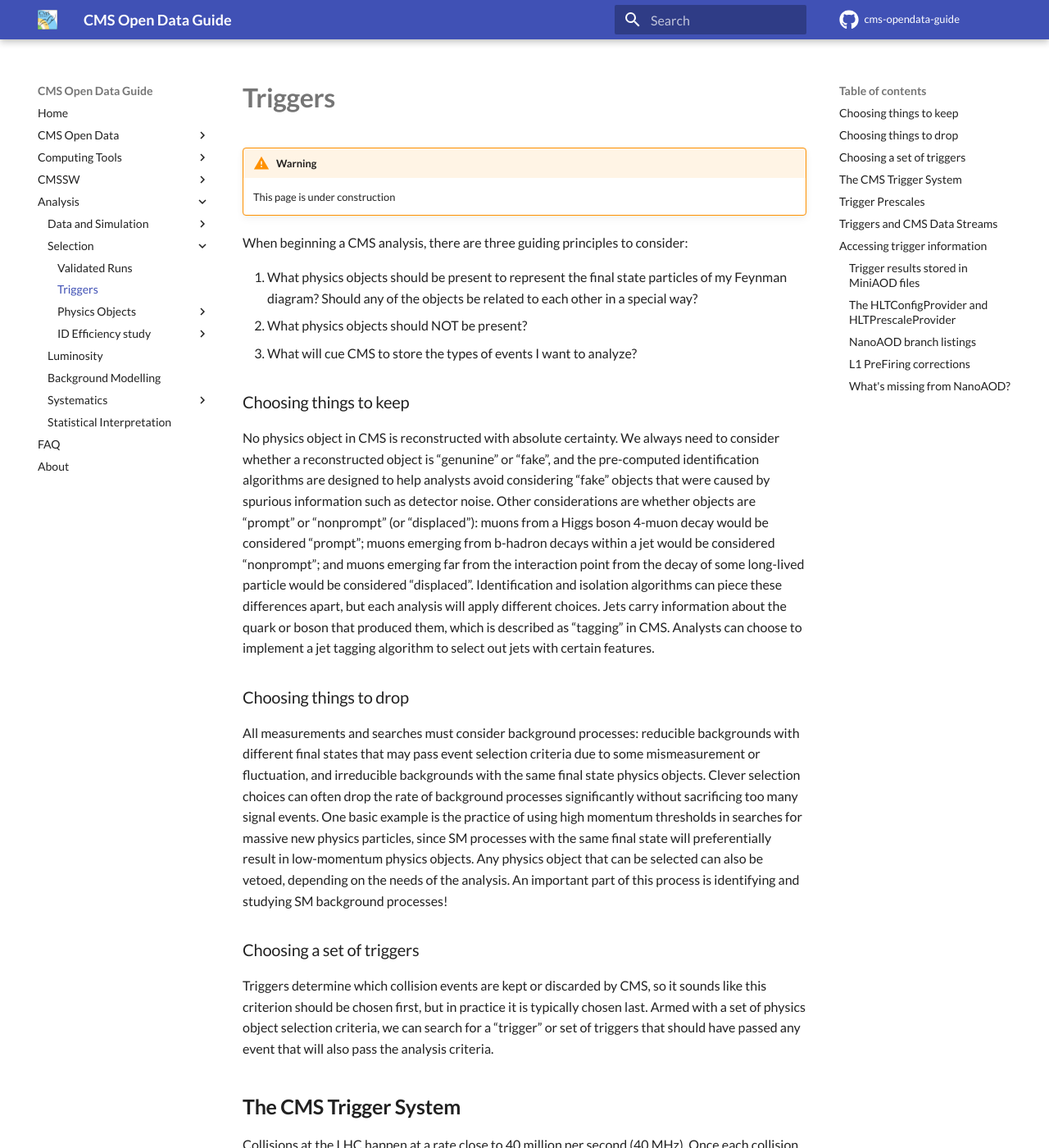
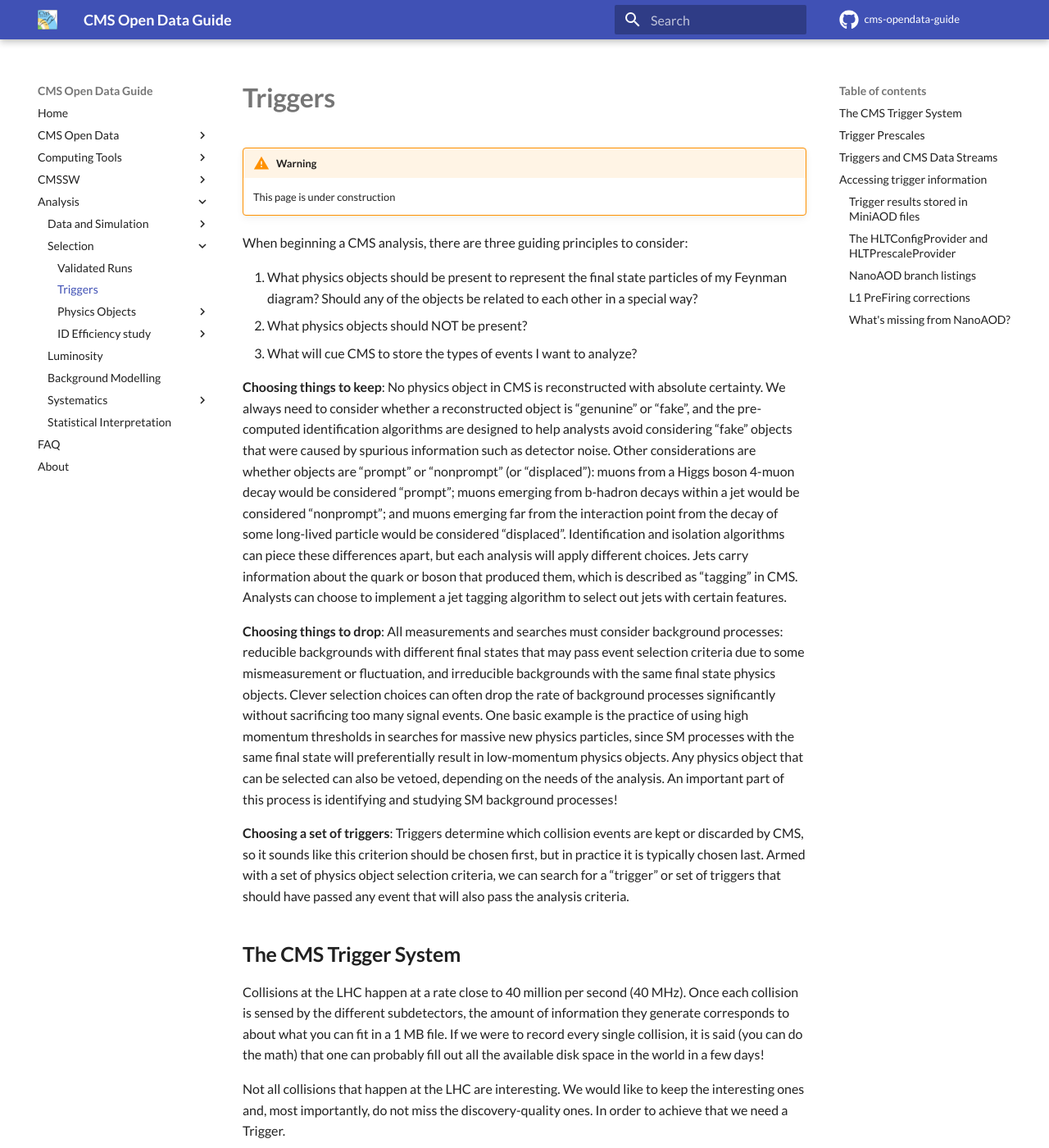
Before and after one commit to cernopendata/cms-opendata-guide, an MkDocs documentation site: the page built from docs/analysis/selection/triggers.md, in a window 1280 px wide and 1400 px high. Shown: the whole window at 82% size. Built offline with MkDocs 1.6.1 and Material for MkDocs 9.7.7, drawn with Linux system fonts in a browser that asks for light colours; comment, search, counter and statistics services are not loaded.

Commit message:
style rules tweaks

```diff
--- a/docs/analysis/selection/triggers.md
+++ b/docs/analysis/selection/triggers.md
@@ -9,14 +9,11 @@ When beginning a CMS analysis, there are three guiding principles to consider:
 2. What physics objects should NOT be present?
 3. What will cue CMS to store the types of events I want to analyze?
 
-### Choosing things to keep
-No physics object in CMS is reconstructed with absolute certainty. We always need to consider whether a reconstructed object is “genunine” or “fake”, and the pre-computed identification algorithms are designed to help analysts avoid considering “fake” objects that were caused by spurious information such as detector noise. Other considerations are whether objects are “prompt” or “nonprompt” (or “displaced”): muons from a Higgs boson 4-muon decay would be considered “prompt”; muons emerging from b-hadron decays within a jet would be considered “nonprompt”; and muons emerging far from the interaction point from the decay of some long-lived particle would be considered “displaced”. Identification and isolation algorithms can piece these differences apart, but each analysis will apply different choices. Jets carry information about the quark or boson that produced them, which is described as “tagging” in CMS. Analysts can choose to implement a jet tagging algorithm to select out jets with certain features.
+**Choosing things to keep**: No physics object in CMS is reconstructed with absolute certainty. We always need to consider whether a reconstructed object is “genunine” or “fake”, and the pre-computed identification algorithms are designed to help analysts avoid considering “fake” objects that were caused by spurious information such as detector noise. Other considerations are whether objects are “prompt” or “nonprompt” (or “displaced”): muons from a Higgs boson 4-muon decay would be considered “prompt”; muons emerging from b-hadron decays within a jet would be considered “nonprompt”; and muons emerging far from the interaction point from the decay of some long-lived particle would be considered “displaced”. Identification and isolation algorithms can piece these differences apart, but each analysis will apply different choices. Jets carry information about the quark or boson that produced them, which is described as “tagging” in CMS. Analysts can choose to implement a jet tagging algorithm to select out jets with certain features.
 
-### Choosing things to drop
-All measurements and searches must consider background processes: reducible backgrounds with different final states that may pass event selection criteria due to some mismeasurement or fluctuation, and irreducible backgrounds with the same final state physics objects. Clever selection choices can often drop the rate of background processes significantly without sacrificing too many signal events. One basic example is the practice of using high momentum thresholds in searches for massive new physics particles, since SM processes with the same final state will preferentially result in low-momentum physics objects. Any physics object that can be selected can also be vetoed, depending on the needs of the analysis. An important part of this process is identifying and studying SM background processes!
+**Choosing things to drop**: All measurements and searches must consider background processes: reducible backgrounds with different final states that may pass event selection criteria due to some mismeasurement or fluctuation, and irreducible backgrounds with the same final state physics objects. Clever selection choices can often drop the rate of background processes significantly without sacrificing too many signal events. One basic example is the practice of using high momentum thresholds in searches for massive new physics particles, since SM processes with the same final state will preferentially result in low-momentum physics objects. Any physics object that can be selected can also be vetoed, depending on the needs of the analysis. An important part of this process is identifying and studying SM background processes!
 
-### Choosing a set of triggers
-Triggers determine which collision events are kept or discarded by CMS, so it sounds like this criterion should be chosen first, but in practice it is typically chosen last. Armed with a set of physics object selection criteria, we can search for a “trigger” or set of triggers that should have passed any event that will also pass the analysis criteria.
+**Choosing a set of triggers**: Triggers determine which collision events are kept or discarded by CMS, so it sounds like this criterion should be chosen first, but in practice it is typically chosen last. Armed with a set of physics object selection criteria, we can search for a “trigger” or set of triggers that should have passed any event that will also pass the analysis criteria.
 
 ## The CMS Trigger System
 
@@ -58,9 +55,9 @@ After events are accepted by possibly more than one type of trigger, they are st
 
 Finally, it is worth mentioning that:
 
- * an event can be triggered by many trigger paths
- * trigger paths are unique to each dataset
- * the same event can arrive in two different datasets (this is speciall important if working with many datasets as event duplication can happen and one has to account for it)
+ - an event can be triggered by many trigger paths
+ - trigger paths are unique to each dataset
+ - the same event can arrive in two different datasets (this is speciall important if working with many datasets as event duplication can happen and one has to account for it)
 
 For example, you can expect that an event containing two top quarks, one of which decays to an electron and the other of which decays to a muon, could appear in several datasets: the single muon dataset, the single electron dataset, the "muon + electron" dataset, and perhaps the jet dataset since there will also be two b quark jets. For an analysis studying dileptonic top pair production, the "muon + electron" dataset is almost certainly the best choice.
 
@@ -177,9 +174,9 @@ The [Physics Object Extractor Tool for 2015](https://github.com/cms-opendata-ana
 For many physics analyses, one basic piece of trigger information is required: did this event pass or fail a certain path?
 NanoAOD stores this information for both L1 and HLT paths. Let's consider 3 example HLT paths:
 
- * HLT_Ele35_WPTight_Gsf
- * HLT_IsoMu27
- * HLT_IsoMu27_LooseChargedIsoPFTauHPS20_Trk1_eta2p1_SingleL1
+ - HLT_Ele35_WPTight_Gsf
+ - HLT_IsoMu27
+ - HLT_IsoMu27_LooseChargedIsoPFTauHPS20_Trk1_eta2p1_SingleL1
 
 The first element of the name indicates that these paths are part of the "High Level Trigger" mentioned in the introduction.
 The second element of the name shows the first physics object that was tested for this path -- the first example is an electron trigger, and the other two are muon triggers.
@@ -195,10 +192,10 @@ Each dataset's record page contains a link to its variable listing, which will s
 
 Note:
 
- * No version number appears in the branch names! NanoAOD assumes you want all versions of a trigger
- * All the branches are type "bool", so they indicate pass (true) or fail (false) for the event
- * Some L1 paths relate to detector conditions, and some to energy thresholds
- * Many triggers of the same type exist with a variety of energy or momentum thresholds
+ - No version number appears in the branch names! NanoAOD assumes you want all versions of a trigger
+ - All the branches are type "bool", so they indicate pass (true) or fail (false) for the event
+ - Some L1 paths relate to detector conditions, and some to energy thresholds
+ - Many triggers of the same type exist with a variety of energy or momentum thresholds
 
 Table: L1 information in NanoAOD (truncated example)
 
@@ -270,12 +267,6 @@ The L1PreFiring table in NanoAOD provides weights that analysts can apply to sim
 
 NanoAOD does not contain information about trigger **prescales** or **objects**. A trigger object is a link to the electron, muon, jet, tau, etc, that specifically satisfied the criteria for a given trigger filter.
 
-Prescale information is fixed in the "trigger menu", so it can be accessed outside of NanoAOD. While it's common for prescale values to change from run to run, most
-analysts are only interested in determining whether or not a trigger is prescaled at all. If not, that trigger is a good candidate for analyses requiring the full
-amount of data available. If so, the trigger is better suited to studies where statistics are not a limiting factor. Prescale values for any trigger can be accessed
-from the `brilcalc` tool. To practice, follow the [trigger and luminosity exercise from an Open Data workshop](https://cms-opendata-workshop.github.io/workshop2024-lesson-triggers-lumi/instructor/05-challenge.html).
+Prescale information is fixed in the "trigger menu", so it can be accessed outside of NanoAOD. While it's common for prescale values to change from run to run, most analysts are only interested in determining whether or not a trigger is prescaled at all. If not, that trigger is a good candidate for analyses requiring the full amount of data available. If so, the trigger is better suited to studies where statistics are not a limiting factor. Prescale values for any trigger can be accessed from the `brilcalc` tool. To practice, follow the [trigger and luminosity exercise from an Open Data workshop](https://cms-opendata-workshop.github.io/workshop2024-lesson-triggers-lumi/instructor/05-challenge.html).
 
-Trigger object information is important if an analysis needs to know which specific objects passed a certain set of trigger filters. So for instance, if you needed
-to know which tau leptons satisfied `LooseChargedIsoPFTauHPS20_Trk1_eta2p1_SingleL1` in order to make correct analysis choices, then you would need access to trigger
-object details. Many analyses do not require this level of detail, since physics objects can usually be selected using the identification and isolation algorithms designed
-to be applied separately from the trigger system. Trigger objects can be accessed in MiniAOD.
+Trigger object information is important if an analysis needs to know which specific objects passed a certain set of trigger filters. So for instance, if you needed to know which tau leptons satisfied `LooseChargedIsoPFTauHPS20_Trk1_eta2p1_SingleL1` in order to make correct analysis choices, then you would need access to trigger object details. Many analyses do not require this level of detail, since physics objects can usually be selected using the identification and isolation algorithms designed to be applied separately from the trigger system. Trigger objects can be accessed in MiniAOD.
```
Also changed, not shown: docs/analysis/lumi.md (+20 -19 lines), docs/analysis/systematics/lumiuncertain.md (+7 -7 lines).
